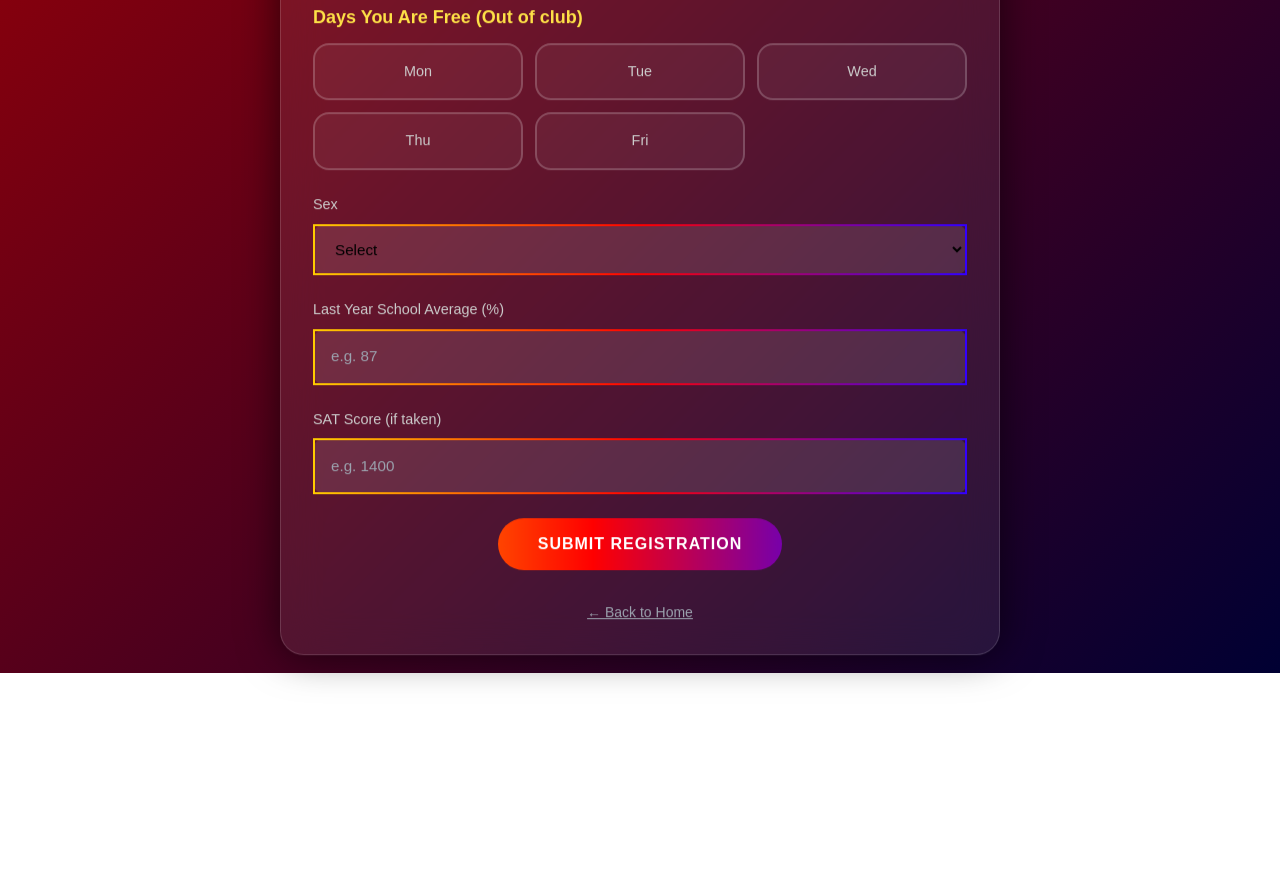
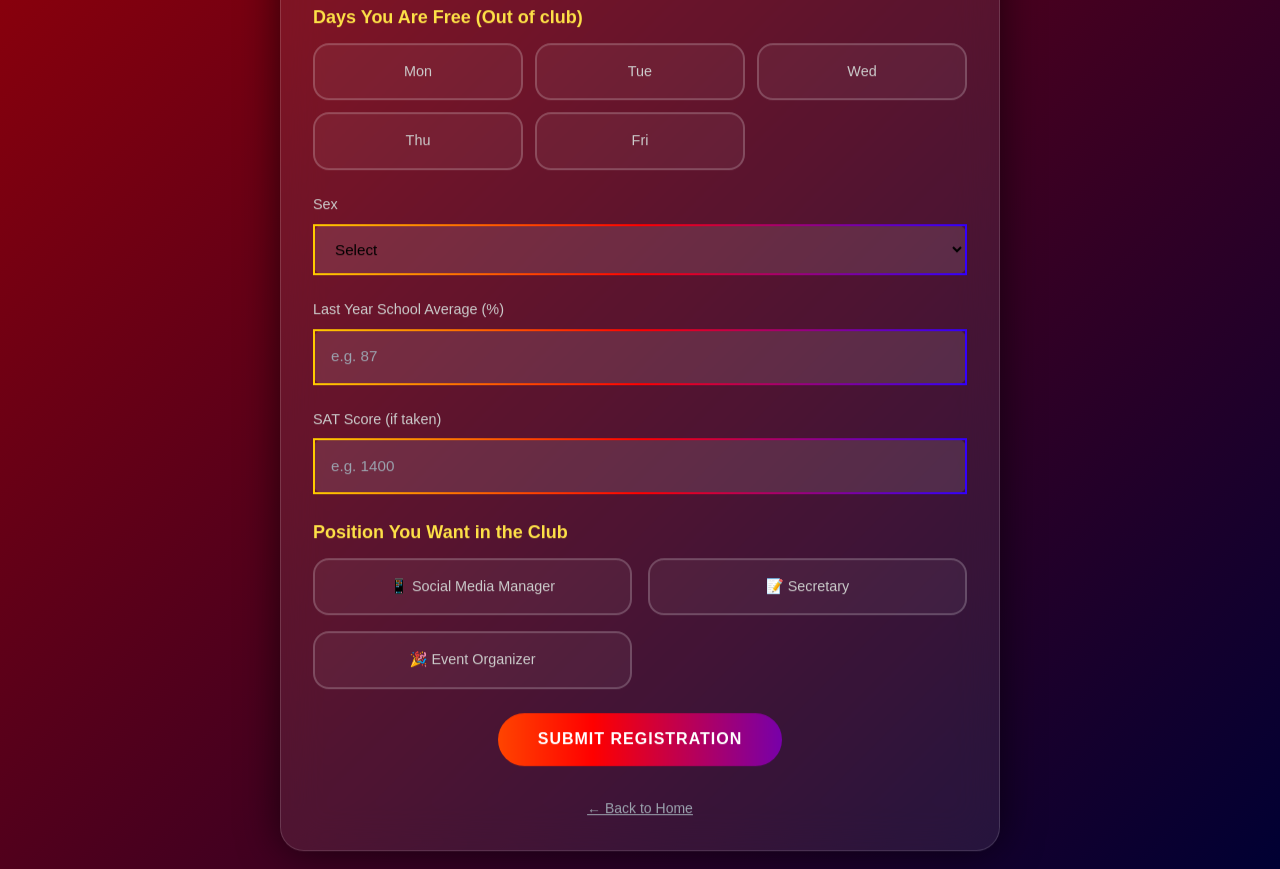
Before and after one commit to maverick468/AVC, a plain HTML site: page reg.html in a window 1280 px wide. Shown: the part 687-1556 px from the top of the page. Before the commit the page ends 1360 px from the top, so only its background shows below. Drawn offline with nearby package versions, Linux system fonts and the light colour scheme.

Commit message:
Update reg.html

```diff
--- a/reg.html
+++ b/reg.html
@@ -232,6 +232,23 @@
         <label class="block mb-2">SAT Score (if taken)</label>
         <input type="number" name="SAT Score" class="glow-input" placeholder="e.g. 1400">
       </div>
+<div>
+  <label class="block mb-3 text-lg font-semibold text-yellow-300">Position You Want in the Club</label>
+  <div class="grid sm:grid-cols-2 gap-4">
+    <label>
+      <input type="radio" name="Position" value="Social Media Manager" class="hidden peer" required>
+      <div class="option-card">📱 Social Media Manager</div>
+    </label>
+    <label>
+      <input type="radio" name="Position" value="Secretary" class="hidden peer">
+      <div class="option-card">📝 Secretary</div>
+    </label>
+    <label>
+      <input type="radio" name="Position" value="Event Organizer" class="hidden peer">
+      <div class="option-card">🎉 Event Organizer</div>
+    </label>
+  </div>
+</div>
 
       <div class="text-center mt-8">
         <button type="submit" class="glow-btn">Submit Registration</button>
```
